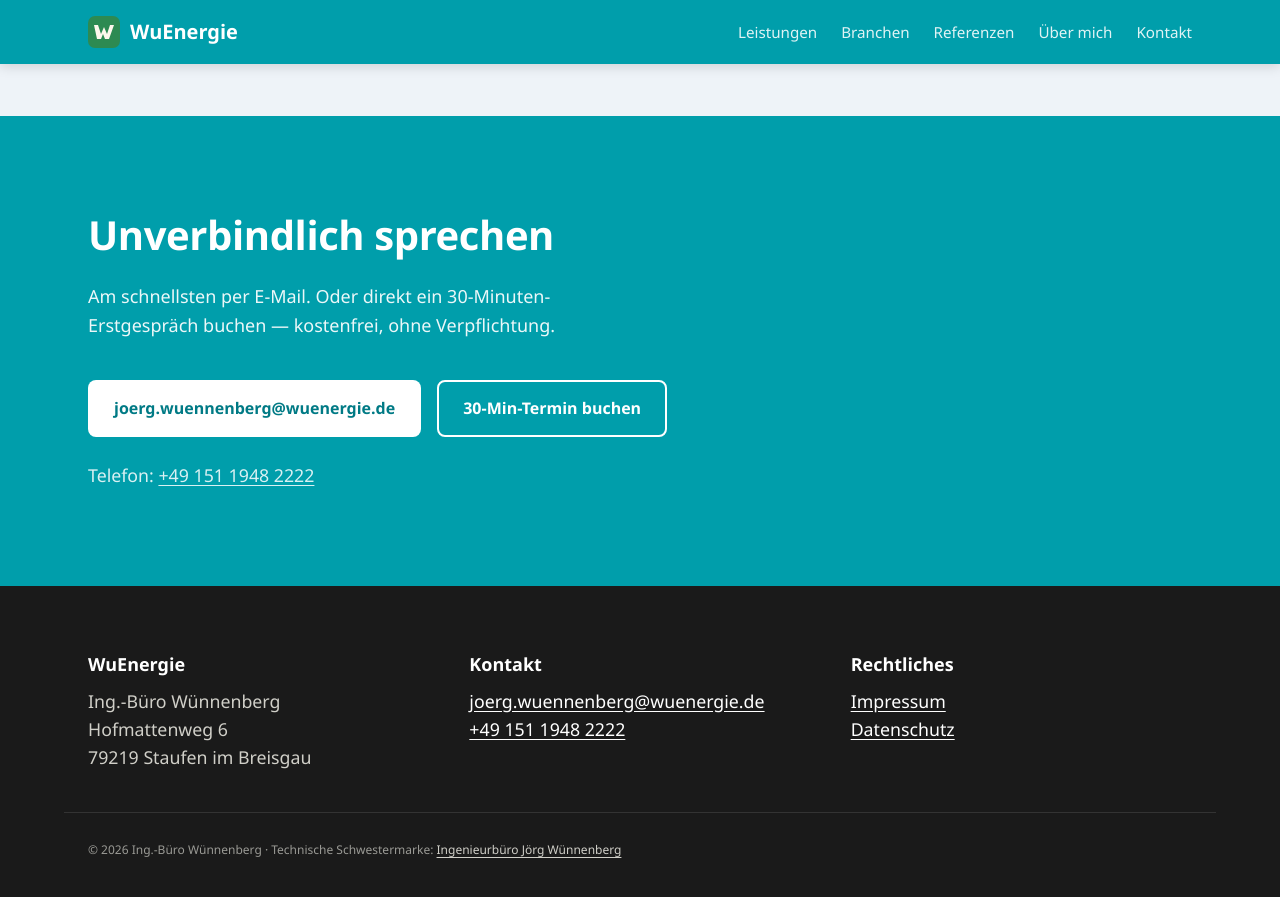
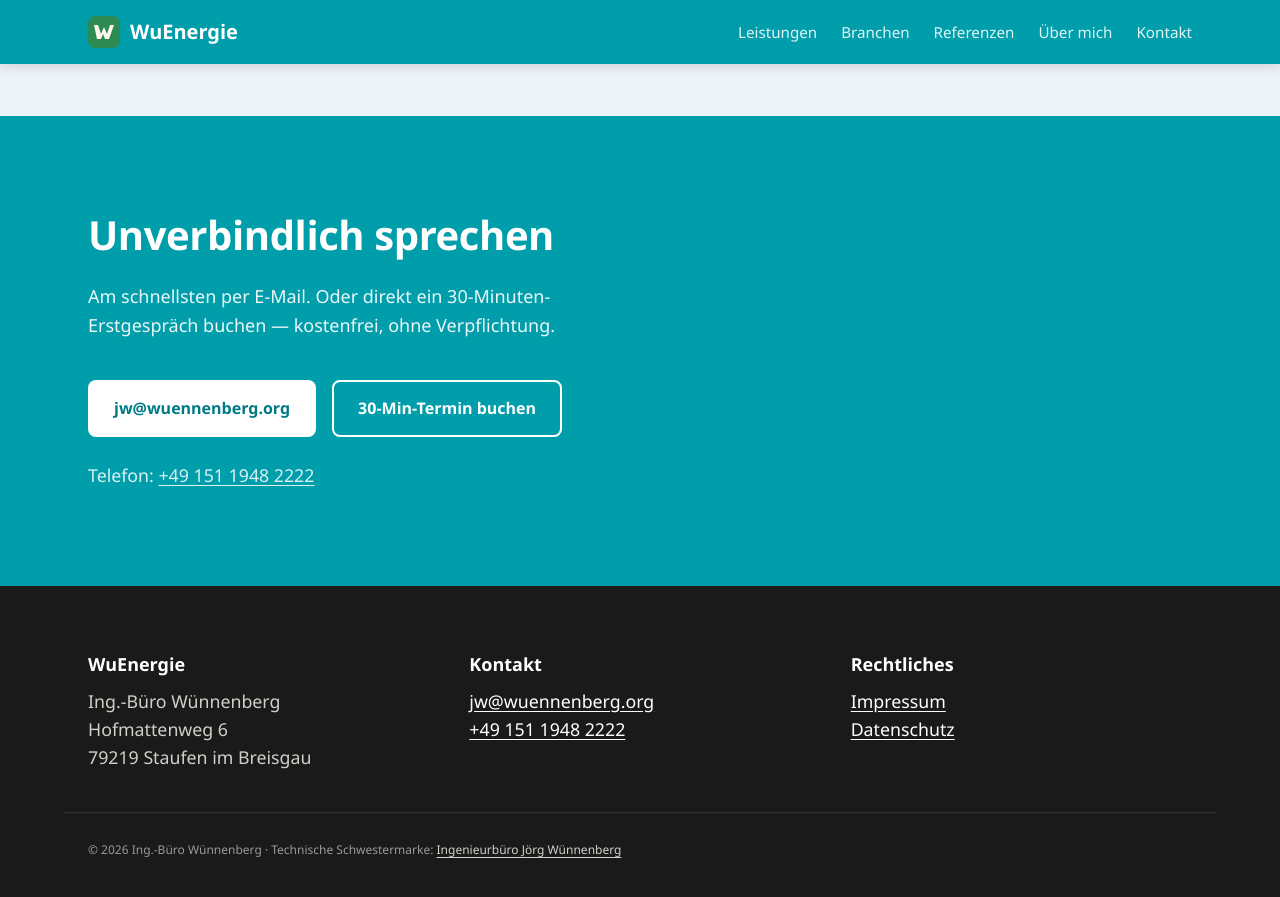
Before and after one commit to wuenergie/wuenergie-site, a Jekyll site: the page built from index.md, in a window 1280 px wide and 900 px high, scrolled down 3801 px. Shown: the top 897 px of the window. Built offline with Jekyll 4.4.1, drawn with Linux system fonts in a browser that asks for light colours.

Commit message:
Kontakt: E-Mail-Adresse auf jw@wuennenberg.org geändert
Co-Authored-By: Claude Sonnet 5 <noreply@anthropic.com>

```diff
--- a/_data/site.yml
+++ b/_data/site.yml
@@ -14,7 +14,7 @@ geo_lon: 7.7268
 
 telefon: "+49 151 1948 2222"
 telefon_tel: "+4915119482222"
-email: joerg.wuennenberg@wuenergie.de
+email: jw@wuennenberg.org
 ust_idnr: DE231784739
 booking_url: https://app.cal.eu/joerg-wuennenberg/30min
 
```
